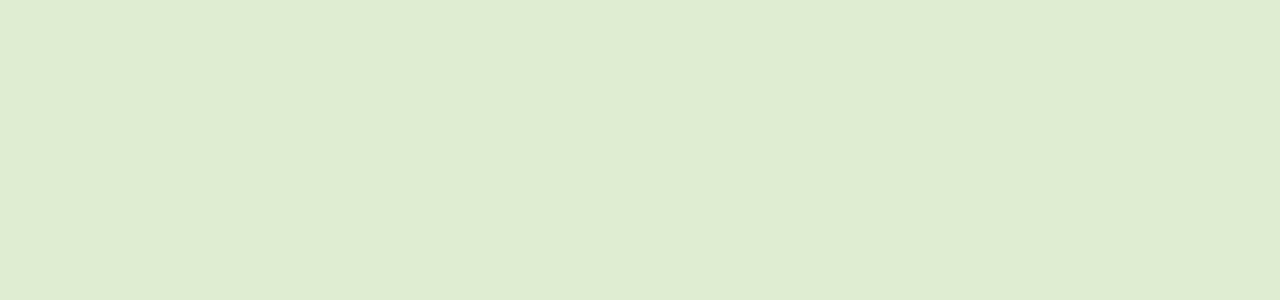
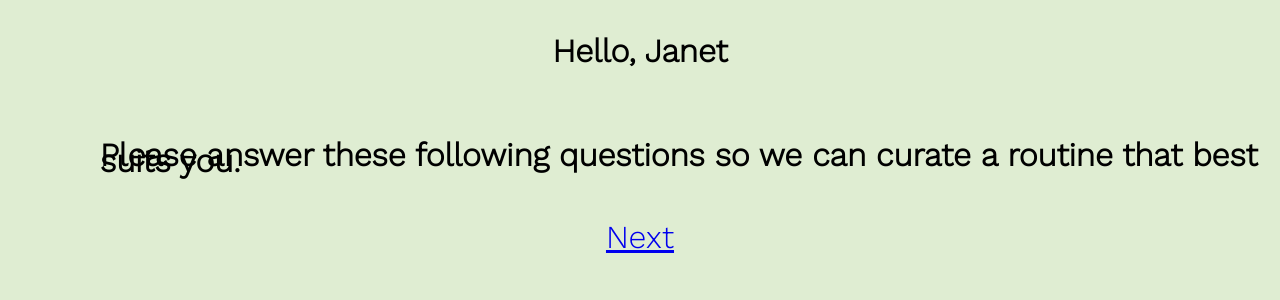
Before and after one commit to kerrynx/wicsSpring2023, a React (Create React App) app: page /Quiz/Hello in a window 1280 px wide. Shown: the top 300 px of the page. Built offline with nearby package versions, Linux system fonts and the light colour scheme.

Commit message:
Fixed Hello Quiz Page
All good!!!!!

```diff
--- a/src/App.js
+++ b/src/App.js
@@ -5,6 +5,7 @@ import {useState} from 'react';
 import Greeting from './Greeting';
 import Main from './Main';
 import Quiz from './Quiz';
+import Hello from './/Hello';
 function App() {
 
   //const [date, setDate] = useState(new Date())
@@ -14,6 +15,7 @@ function App() {
     <Router className='routes'>
       <Route className='route' exact path='/' component={Greeting}/>
       <Route className='route' exact path='/Quiz' component={Quiz}/>
+      <Route className ='route' exact path ='/Quiz/Hello' component = {Hello}/>
     </Router>
   );
 }
--- /dev/null
+++ b/src/Hello.css
@@ -0,0 +1,38 @@
+@import url('https://fonts.googleapis.com/css2?family=Work+Sans:wght@300&display=swap');
+
+body {
+ margin: 0;
+ font-family: -apple-system, BlinkMacSystemFont, 'Segoe UI', 'Roboto', 'Oxygen',
+    'Ubuntu', 'Cantarell', 'Fira Sans', 'Droid Sans', 'Helvetica Neue',
+    sans-serif;
+ -webkit-font-smoothing: antialiased;
+ -moz-osx-font-smoothing: grayscale;
+ background-color: #dfedd2;
+}
+
+.helloIntro {
+  line-height: 0.2;
+  font-family: "Work Sans";
+  font-size:2rem;
+  padding: 27px 5px;
+  justify-content: center;
+  text-align: center;
+}
+
+.secondIntro {
+  line-height: 0.2;
+  font-family: "Work Sans";
+  font-size:2rem;
+  margin-top: 70px;
+  padding-left: 100px;
+}
+
+.nextPageButton {
+    padding: 27px 12px;
+    width: 20%;
+    text-align: center;
+    border-radius: 75px;
+    margin: auto;
+    display: flex;
+    display:grid;
+}
--- a/src/Hello.js
+++ b/src/Hello.js
@@ -0,0 +1,19 @@
+
+import {useState} from 'react';
+import logo from './exercyclelogo.png';
+import {Link} from 'react-router-dom';
+import './Hello.css';
+//start date, how long
+//optional: pain level
+//how often excersise, how intense
+//do you have a routine???
+export default function Hello () {
+    return(
+        <div className='hello'>
+            <h1 className = 'helloIntro'>Hello, Janet</h1>
+            <h2 className = 'secondIntro'>Please answer these following questions so we can curate
+                                            a routine that best suits you.</h2>
+                <Link to='/Quiz/Hello' className = 'nextPageButton'>Next</Link>
+        </div>
+    )
+}
--- a/src/Quiz.css
+++ b/src/Quiz.css
@@ -8,7 +8,7 @@ body {
     -webkit-font-smoothing: antialiased;
     -moz-osx-font-smoothing: grayscale;
     background-color: #dfedd2;
-  }
+}
 
 .helloQuestion {
   color: #667B68;
--- a/src/Quiz.js
+++ b/src/Quiz.js
@@ -10,11 +10,11 @@ export default function Quiz () {
     return(
         <div className='quiz'>
             <img src={logo} alt='logo'></img>
-            <h1 className = 'helloQuestion'>Hello, please enter your name</h1>
+            <h1 className = 'helloQuestion'>Hello, please enter your name.</h1>
                 <form>
                     <input type='text' className = 'textbox'></input>
                 </form>
-                <Link to='/Quiz/Hello' className = 'submitButton'>Submit</Link>
+                <Link to ='/Quiz/Hello' className = 'submitButton'>Submit</Link>
         </div>
     )
 }
```
